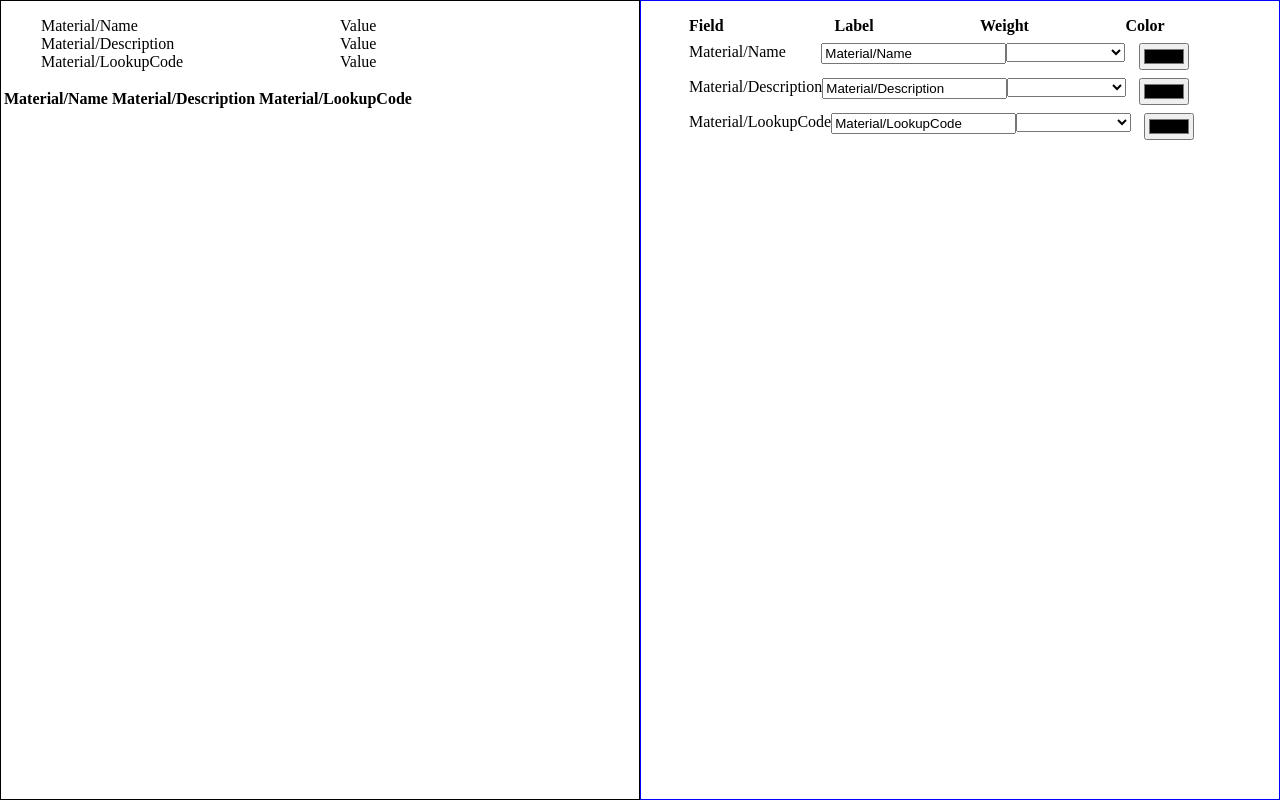
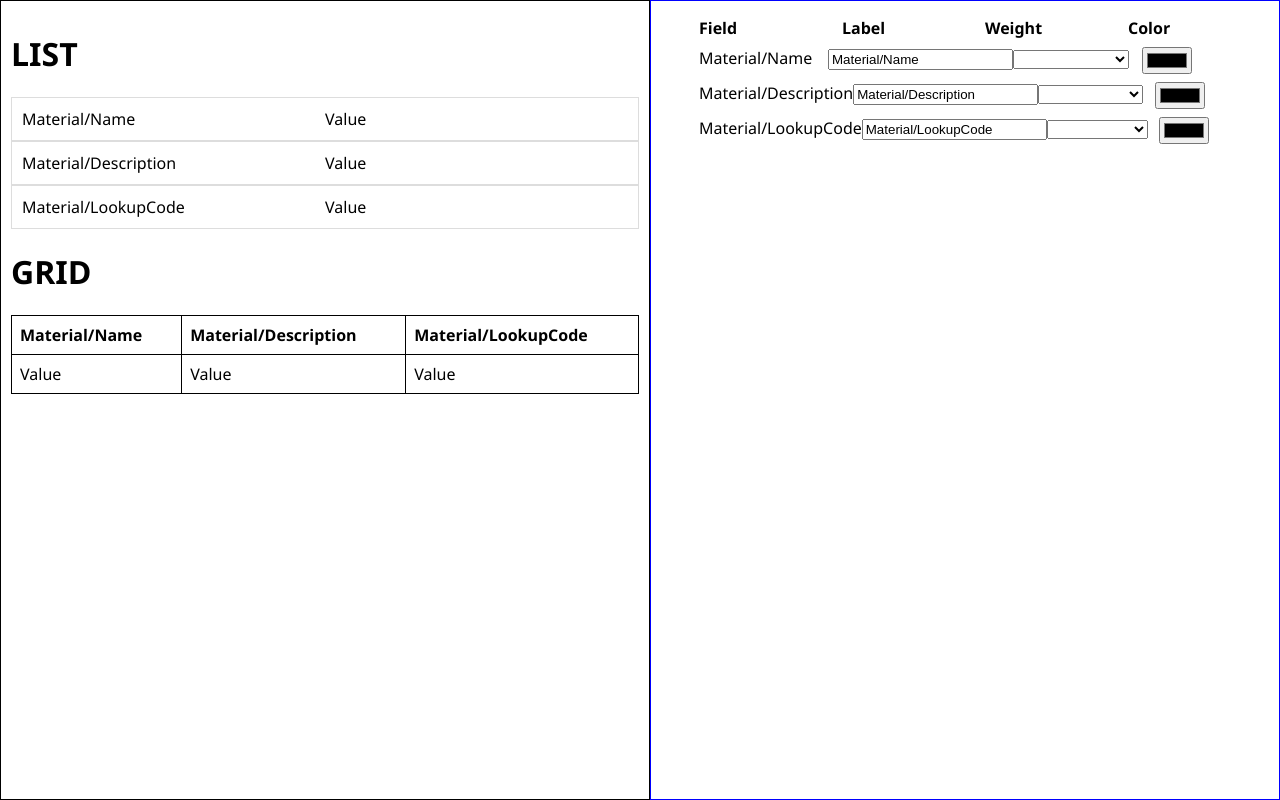
Before and after one commit to pdaddy26/angular-ui-custom, an Angular app: page / in a window 1280 px wide. Built offline with nearby package versions, Linux system fonts and the light colour scheme.

Commit message:
ui styling

```diff
--- a/src/app/app.component.html
+++ b/src/app/app.component.html
@@ -1,7 +1,14 @@
 <div class="container">
   <div class="controls-container">
-    <app-list [fields]="fields" [fieldStyles]="fieldStyles"></app-list>
-    <app-grid [fields]="fields" [fieldStyles]="fieldStyles"></app-grid>
+    <div>
+      <h1>LIST</h1>
+      <app-list [fields]="fields" [fieldStyles]="fieldStyles"></app-list>
+    </div>
+
+    <div>
+      <h1>GRID</h1>
+      <app-grid [fields]="fields" [fieldStyles]="fieldStyles"></app-grid>
+    </div>
   </div>
   <div class="style-container">
     <app-field-styler [fields]="fields" [fieldStyles]="fieldStyles"></app-field-styler>
--- a/src/app/app.component.scss
+++ b/src/app/app.component.scss
@@ -2,6 +2,7 @@
     border: 1px solid black;
     flex-grow: 1;
     flex-basis: 0;
+    padding: 10px;
 }
 
 .style-container {
--- a/src/app/grid/grid.component.html
+++ b/src/app/grid/grid.component.html
@@ -1,7 +1,14 @@
 <table>
-  <tr>
-    <th *ngFor="let f of fields">
-      <label [ngStyle]="fieldStyles[f+'#LABEL'].css">{{fieldStyles[f+"#LABEL"].title}}</label>
-    </th>
-  </tr>
+  <thead>
+    <tr>
+      <th *ngFor="let f of fields">
+        <label [ngStyle]="fieldStyles[f+'#LABEL'].css">{{fieldStyles[f+"#LABEL"].title}}</label>
+      </th>
+    </tr>
+  </thead>
+  <tbody>
+    <tr>
+      <td *ngFor="let f of fields">Value</td>
+    </tr>
+  </tbody>
 </table>
--- a/src/app/grid/grid.component.scss
+++ b/src/app/grid/grid.component.scss
@@ -0,0 +1,17 @@
+table, th, td {
+    border: 1px solid black;
+    border-collapse: collapse;
+}
+
+th, td {
+    padding: 8px;
+    text-align: left;
+}
+
+table {
+    width: 100%;
+}
+
+tbody>tr:hover {
+    background-color: #ddd;
+}
--- a/src/app/list/list.component.scss
+++ b/src/app/list/list.component.scss
@@ -2,9 +2,20 @@ li {
     list-style: none;
     display: flex;
     flex-direction: row;
+    padding: 10px;
+    border: 1px solid #ddd;
 
     &>label {
         flex-grow: 1;
         flex-basis: 0;
     }
+
+    &:hover {
+        background-color: #ddd;
+    }
 }
+
+ul {
+    margin: 0;
+    padding: 0;
+}
--- a/src/styles.scss
+++ b/src/styles.scss
@@ -2,4 +2,5 @@
 html, body {
     margin: 0;
     padding: 0;
+    font-family: 'Segoe UI', Tahoma, Geneva, Verdana, sans-serif
 }
```
Also changed, not shown: 1 other file (tests, documents, lock files or other folders).
